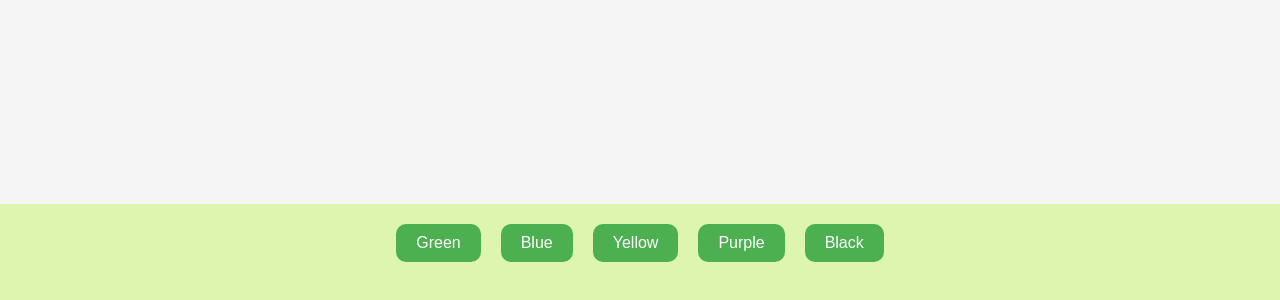
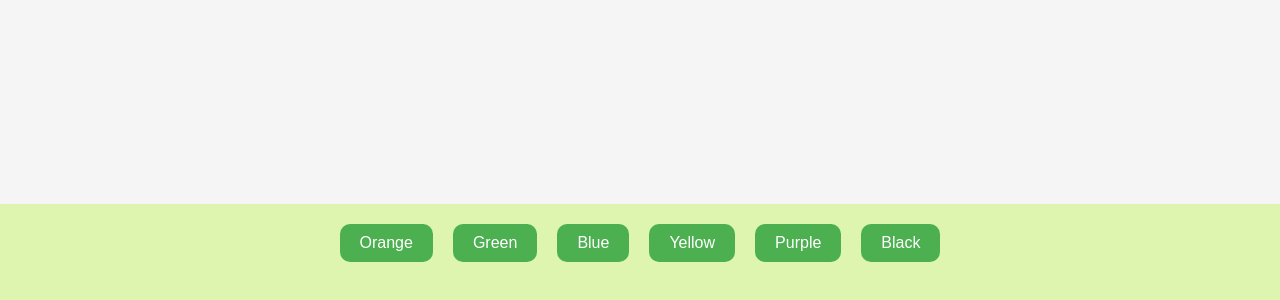
Before and after one commit to anoushkaar/Background-Changer, a plain HTML site: page index.html in a window 1280 px wide. Shown: the part 496-796 px from the top of the page. Drawn offline with Linux system fonts and the light colour scheme.

Commit message:
modified now

```diff
--- a/bgchanger.js
+++ b/bgchanger.js
@@ -1,3 +1,7 @@
+document.getElementById("orange").addEventListener("click", function () {
+  document.body.style.backgroundColor = "orange";
+});
+
 document.getElementById("green").addEventListener("click", function () {
   document.body.style.backgroundColor = "green";
 });
--- a/index.html
+++ b/index.html
@@ -10,6 +10,7 @@
     <!-- <h1>Background Changer</h1> -->
     <div class="main">
       <div id="btnarea">
+        <button id="orange">Orange</button>
         <button id="green">Green</button>
         <button id="blue">Blue</button>
         <button id="yellow">Yellow</button>
```
